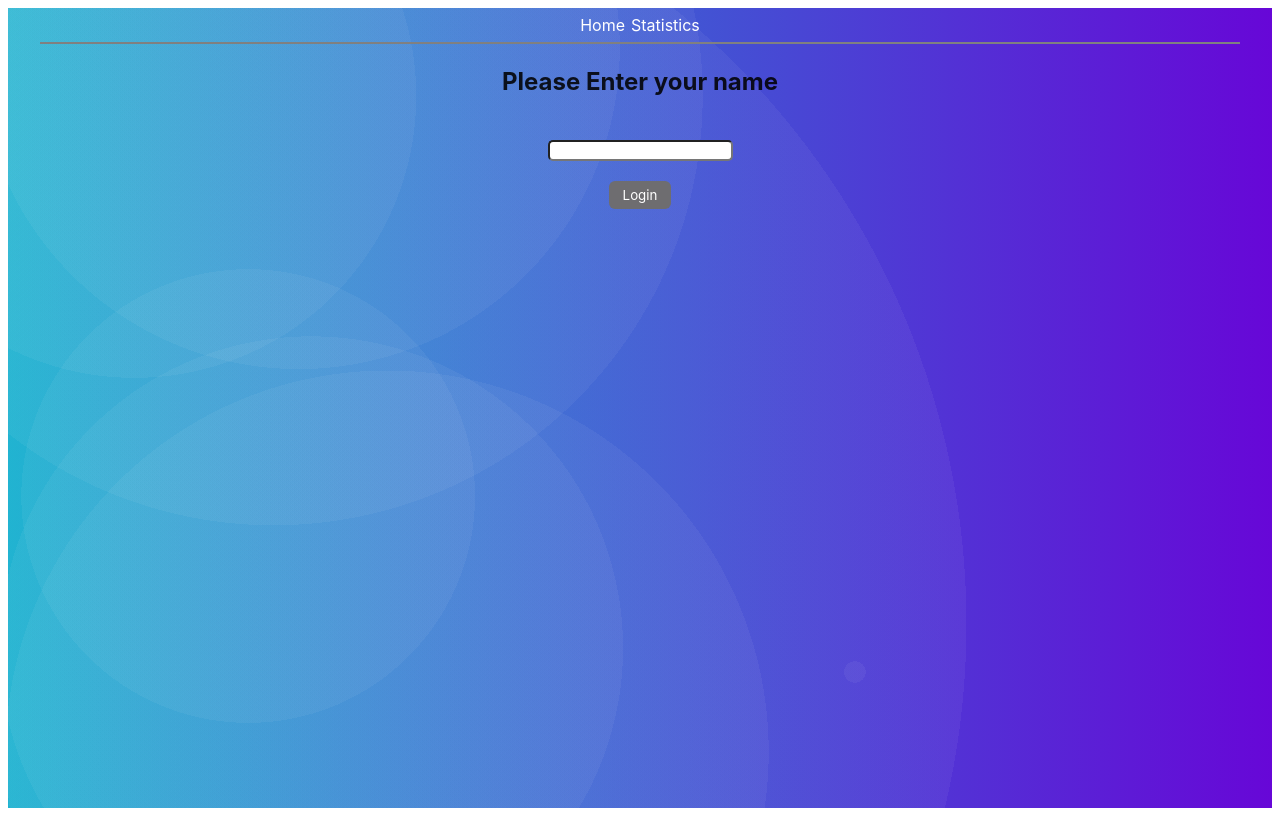
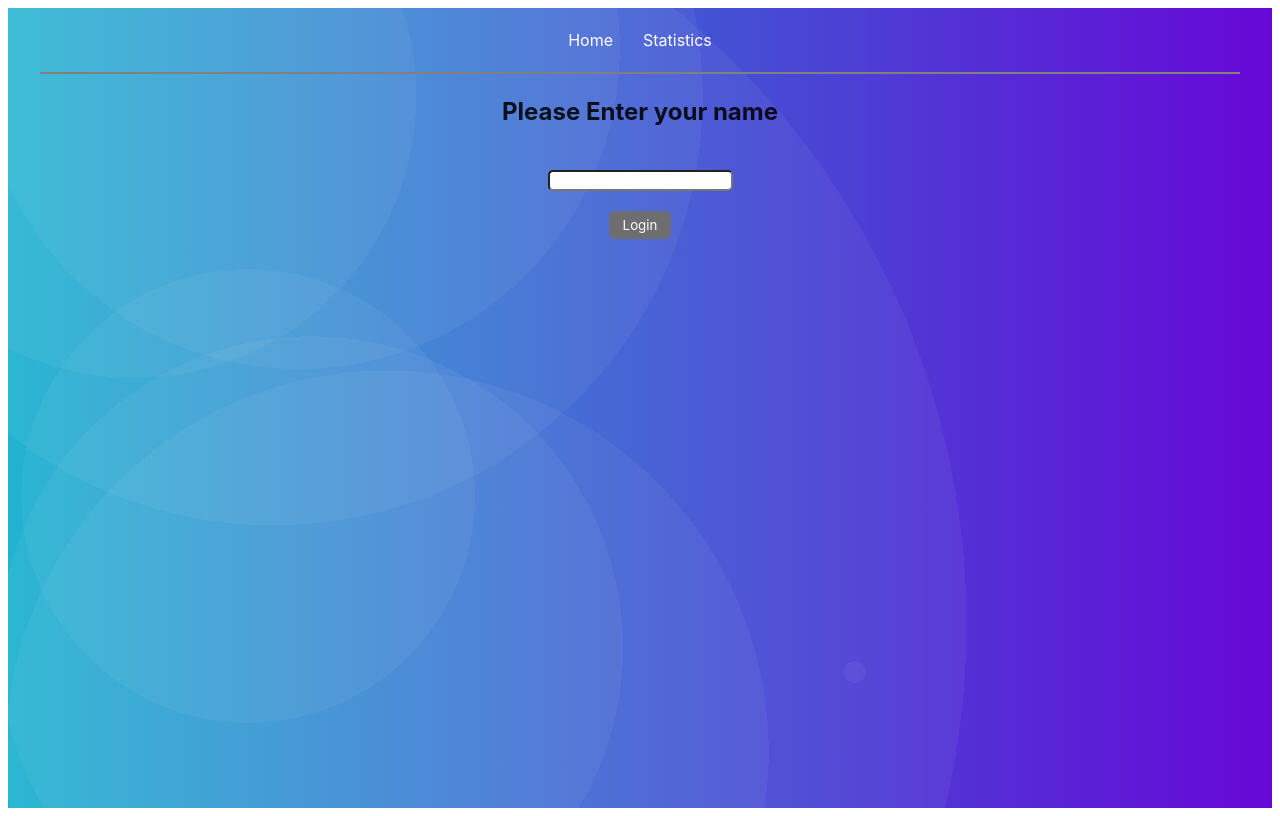
Before and after one commit to hadiBH/Trivia, a React (Vite) app: page /login in a window 1280 px wide. Built offline with nearby package versions, Linux system fonts and the light colour scheme.

Commit message:
Update Navbar.module.scss

```diff
--- a/src/components/Layout/Navbar/Navbar.module.scss
+++ b/src/components/Layout/Navbar/Navbar.module.scss
@@ -14,8 +14,8 @@
   .__links {
     display: flex;
     text-decoration: none;
-    gap: 6px;
     .__link {
+      padding: 15px;
       text-decoration: none;
       color: rgb(255, 255, 255);
     }
```
